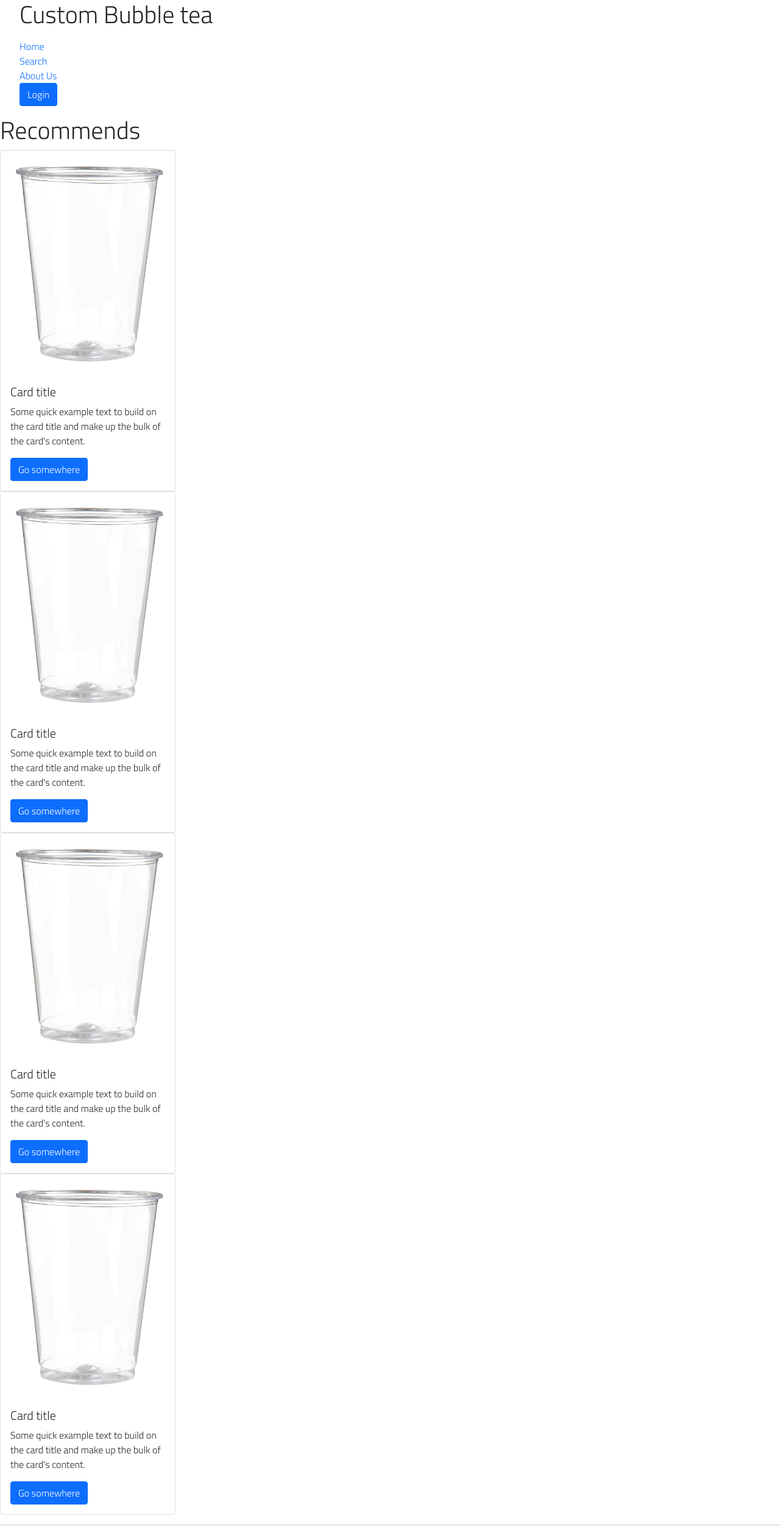
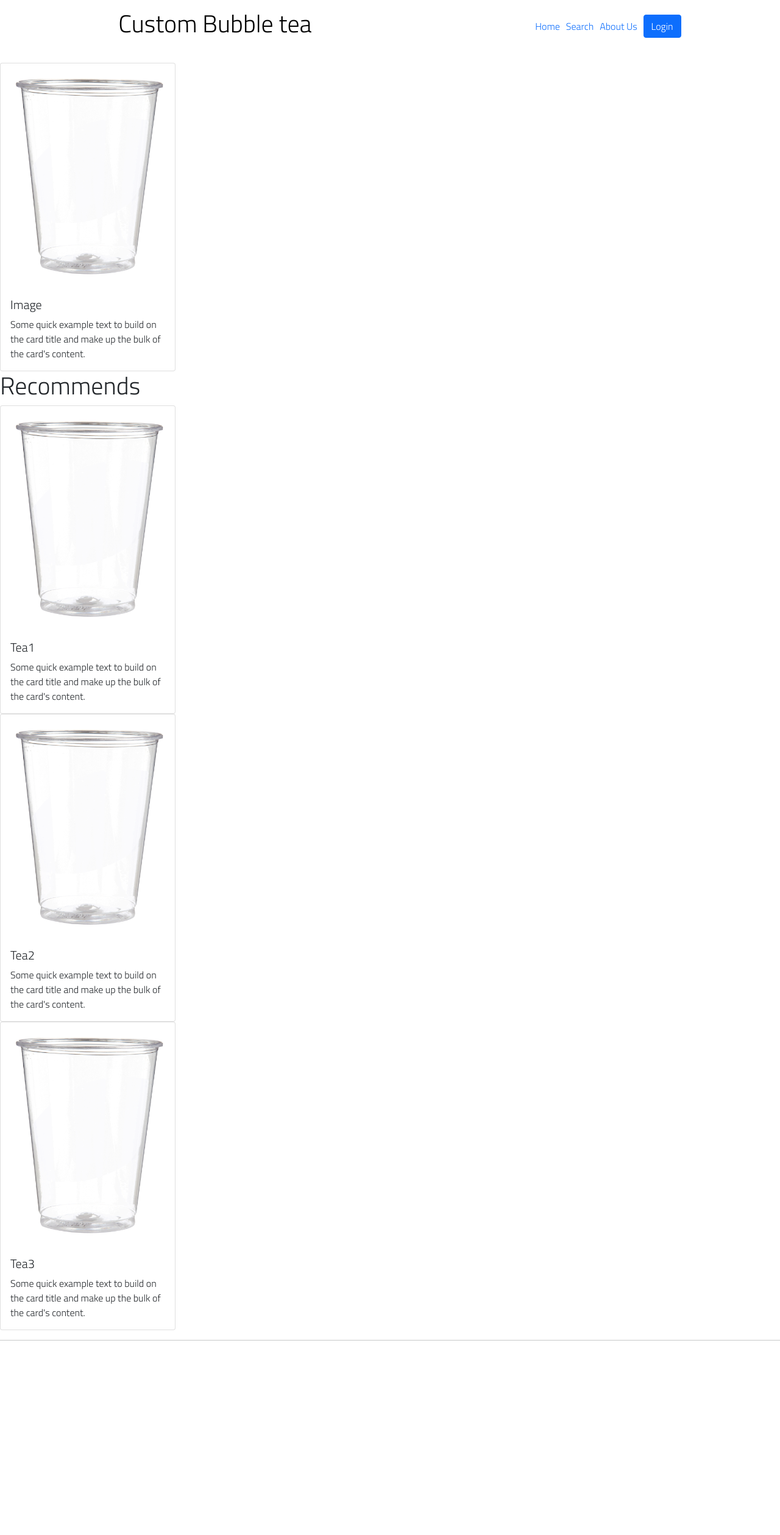
Before and after one commit to aritsulynn/Chanom, a plain HTML site: page index.html in a window 1280 px wide. Shown: the whole page at 61% size. After the commit the page ends 2215 px from the top, so only its background shows below. Drawn offline with nearby package versions, Linux system fonts and the light colour scheme.

Commit message:
update 1.0

```diff
--- a/index.html
+++ b/index.html
@@ -10,55 +10,42 @@
     <link href="https://fonts.googleapis.com/css2?family=Titillium+Web:wght@200;300&display=swap" rel="stylesheet">
     <link href="https://cdn.jsdelivr.net/npm/bootstrap@5.0.2/dist/css/bootstrap.min.css" rel="stylesheet" integrity="sha384-EVSTQN3/azprG1Anm3QDgpJLIm9Nao0Yz1ztcQTwFspd3yD65VohhpuuCOmLASjC" crossorigin="anonymous">
     <link rel="icon" type="image/x-icon" href="/src/img/logo.png">
+    <script src="/membrain.js" type="text/JavaScript" defer></script>
+    <script src="https://cdn.jsdelivr.net/npm/bootstrap@5.0.2/dist/js/bootstrap.bundle.min.js" integrity="sha384-MrcW6ZMFYlzcLA8Nl+NtUVF0sA7MsXsP1UyJoMp4YLEuNSfAP+JcXn/tWtIaxVXM" crossorigin="anonymous" defer></script>
     <title>Custome Bubble tea</title>
 </head>
 <body>
 
-
-    <nav>
-        <ul>
-            <h1>Custom Bubble tea</h1>
-        </ul>
-        <ul>
-            <li><a href="/index.html">Home</a></li>
-            <li><a href="/search.html">Search</a></li>
-            <li><a href="/aboutus.html">About Us</a></li>
-            <a href="/login.html"><button type="button" class="btn btn-primary">Login</button></a>
-        </ul>
-    </nav>
+    <nav id="nav"></nav>
 
     <section>
+        <div class="card" style="width: 18rem;">
+            <img src="/src/img/emptyglass.png" class="card-img-top" alt="...">
+            <div class="card-body">
+              <h5 class="card-title">Image</h5>
+              <p class="card-text">Some quick example text to build on the card title and make up the bulk of the card's content.</p>
+            </div>
+        </div>
         <h1>Recommends</h1>
         <div class="card" style="width: 18rem;">
             <img src="/src/img/emptyglass.png" class="card-img-top" alt="...">
             <div class="card-body">
-              <h5 class="card-title">Card title</h5>
+              <h5 class="card-title">Tea1</h5>
               <p class="card-text">Some quick example text to build on the card title and make up the bulk of the card's content.</p>
-              <a href="#" class="btn btn-primary">Go somewhere</a>
             </div>
         </div>
         <div class="card" style="width: 18rem;">
             <img src="/src/img/emptyglass.png" class="card-img-top" alt="...">
             <div class="card-body">
-              <h5 class="card-title">Card title</h5>
+              <h5 class="card-title">Tea2</h5>
               <p class="card-text">Some quick example text to build on the card title and make up the bulk of the card's content.</p>
-              <a href="#" class="btn btn-primary">Go somewhere</a>
             </div>
         </div>
         <div class="card" style="width: 18rem;">
             <img src="/src/img/emptyglass.png" class="card-img-top" alt="...">
             <div class="card-body">
-              <h5 class="card-title">Card title</h5>
+              <h5 class="card-title">Tea3</h5>
               <p class="card-text">Some quick example text to build on the card title and make up the bulk of the card's content.</p>
-              <a href="#" class="btn btn-primary">Go somewhere</a>
-            </div>
-        </div>
-        <div class="card" style="width: 18rem;">
-            <img src="/src/img/emptyglass.png" class="card-img-top" alt="...">
-            <div class="card-body">
-              <h5 class="card-title">Card title</h5>
-              <p class="card-text">Some quick example text to build on the card title and make up the bulk of the card's content.</p>
-              <a href="#" class="btn btn-primary">Go somewhere</a>
             </div>
         </div>
     </section>
@@ -68,7 +55,5 @@
         <hr>
     </footer>
 
-    <script src="https://cdn.jsdelivr.net/npm/bootstrap@5.0.2/dist/js/bootstrap.bundle.min.js" integrity="sha384-MrcW6ZMFYlzcLA8Nl+NtUVF0sA7MsXsP1UyJoMp4YLEuNSfAP+JcXn/tWtIaxVXM" crossorigin="anonymous"></script>
-
 </body>
 </html>
--- /dev/null
+++ b/membrain.js
@@ -0,0 +1,17 @@
+
+const navbar = document.getElementById('nav')
+let p = document.createElement('p')
+p.innerHTML = (`
+    <nav style="display: flex; justify-content: space-around; margin-top: 15px;">
+        <ul>
+            <a href="/" style="text-decoration: none; color: black;"><h1>Custom Bubble tea</h1></a>
+        </ul>
+        <ul style="display: flex; flex-direction: row; justify-content: space-around;">
+            <li><a href="/index.html">Home</a></li>
+            <li><a href="/search.html">Search</a></li>
+            <li><a href="/aboutus.html">About Us</a></li>
+            <li><a href="/login.html"><button type="button" class="btn btn-primary">Login</button></a></li>
+        </ul>
+    </nav>
+`)
+navbar.appendChild(p)
--- a/style.css
+++ b/style.css
@@ -15,5 +15,15 @@ li a{
 
 ul{
     list-style: none;
+    align-items: center;
+}
 
+ul li{
+    margin-left: 10px;
 }
+
+
+.cardContainer a{
+    text-decoration: none;
+    color: black;
+}
```
Also changed, not shown: aboutus.html (+11 -16 lines), detail.html (+12 -0 lines), login.html (+5 -11 lines), search.html (+50 -13 lines).
